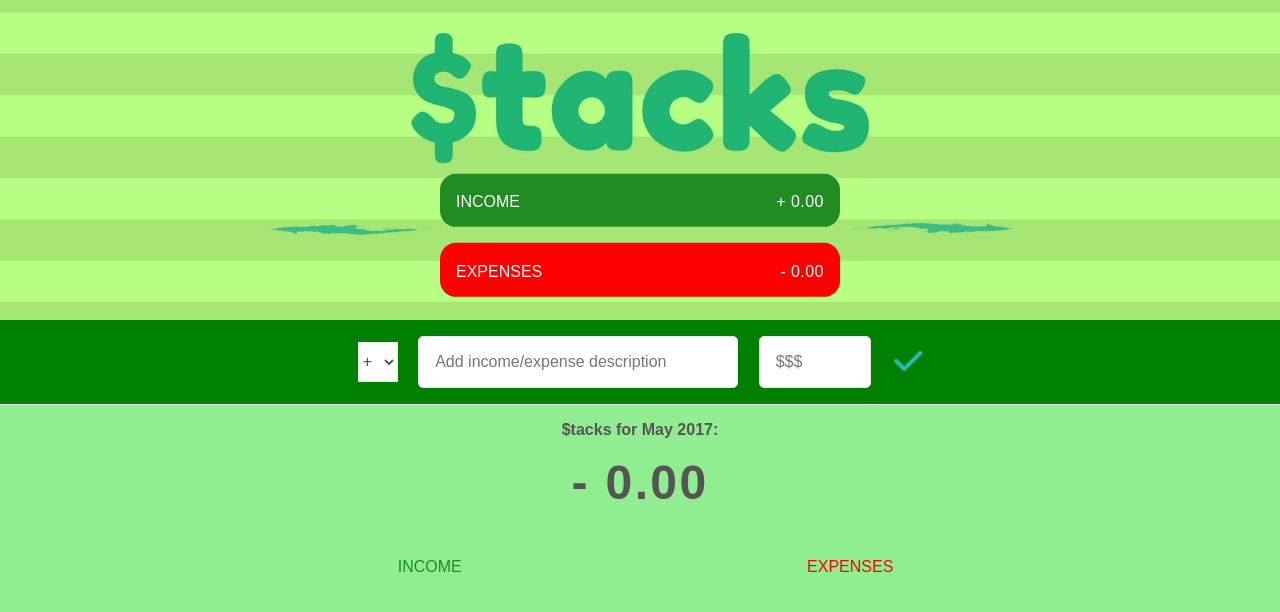
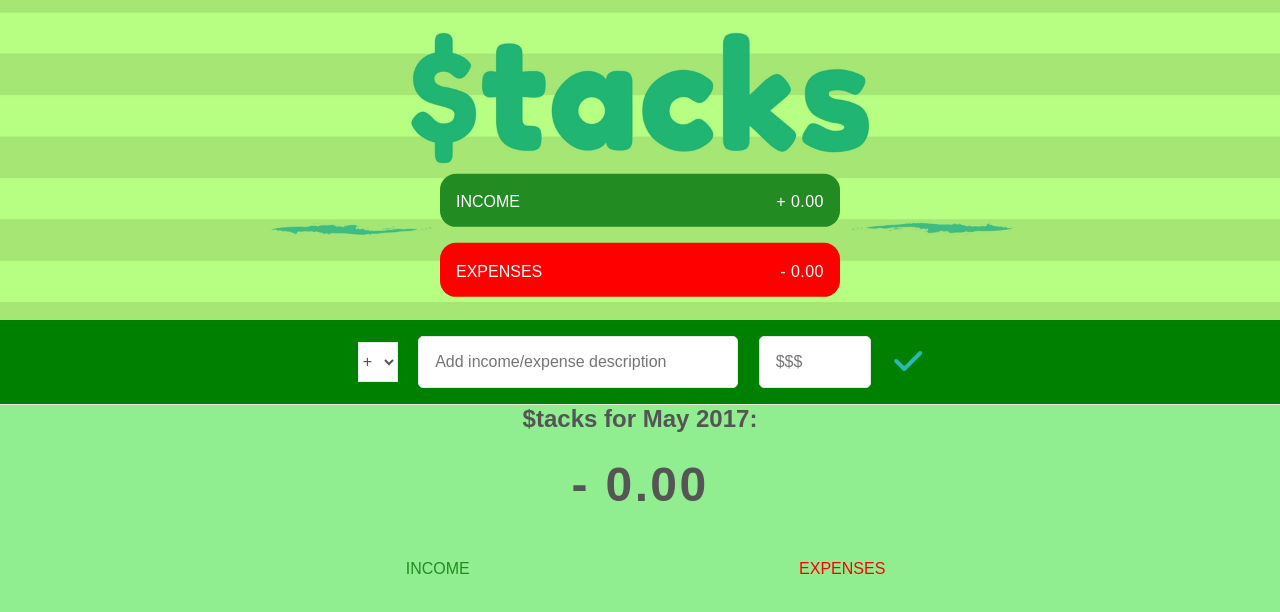
Before and after one commit to tylerbyte-tiy/final-project, a plain HTML site: page index.html in a window 1280 px wide. Drawn offline with Linux system fonts and the light colour scheme.

Commit message:
add (license) Add MIT license and remove unnecessary margin

```diff
--- a/styles/main.css
+++ b/styles/main.css
@@ -35,7 +35,6 @@ body {
 
 .top {
     height: 40vh;
-    /*width: 200vh;*/
     background-image: url($tacks.jpg);
     background-size: cover;
     background-position: center;
@@ -57,6 +56,7 @@ body {
     text-align: center;
     margin-bottom: 1em;
     font-weight: bold;
+    font-size: 1.5rem;
 }
 
 .budgetValue {
@@ -174,16 +174,12 @@ body {
 
 .container {
     width: auto;
-    margin: 1em auto;
-    height: 20em;
+    height: auto;
   }
 
 .income {
-    /*float: left;*/
     width: 25em;
-    margin-right: 1em;
     display: inline-block;
-
 }
 
 .expenses {
```
Also changed, not shown: 1 other file.
